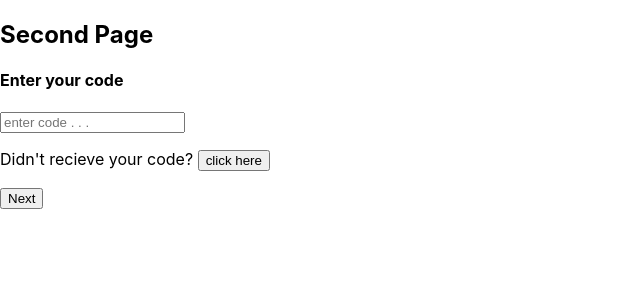
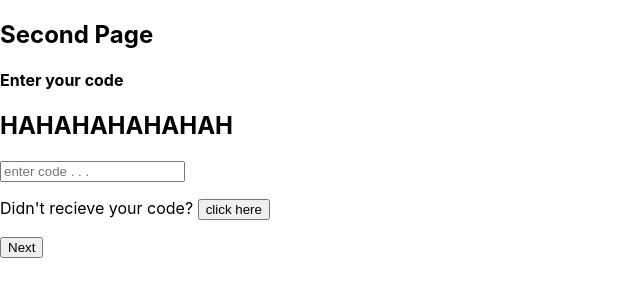
Before and after one commit to Hatemii/Nested-Forms, a React (Create React App) app: page /second in a window 1280 px wide. Shown: the top 300 px of the page, without its empty margins (0-640 px from the left). Built offline with nearby package versions, Linux system fonts and the light colour scheme.

Commit message:
develop branch testing

```diff
--- a/src/component/Second.js
+++ b/src/component/Second.js
@@ -7,6 +7,8 @@ export default class Second extends Component {
       <div>
         <h2>Second Page</h2>
         <h4>Enter your code</h4>
+
+      <h2>HAHAHAHAHAHAH</h2>
 
           <input type="text" placeholder="enter code . . ."  />
 
```
